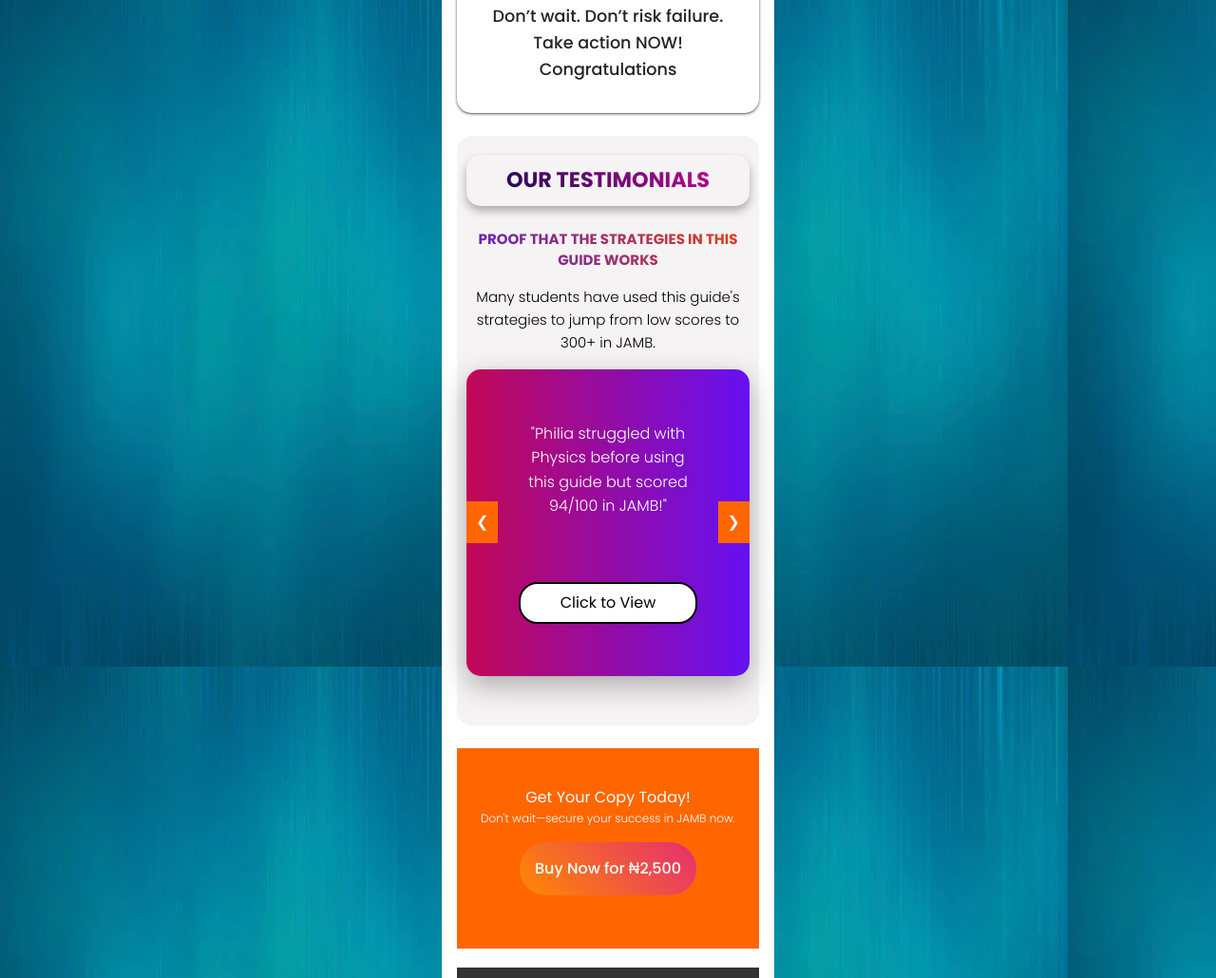
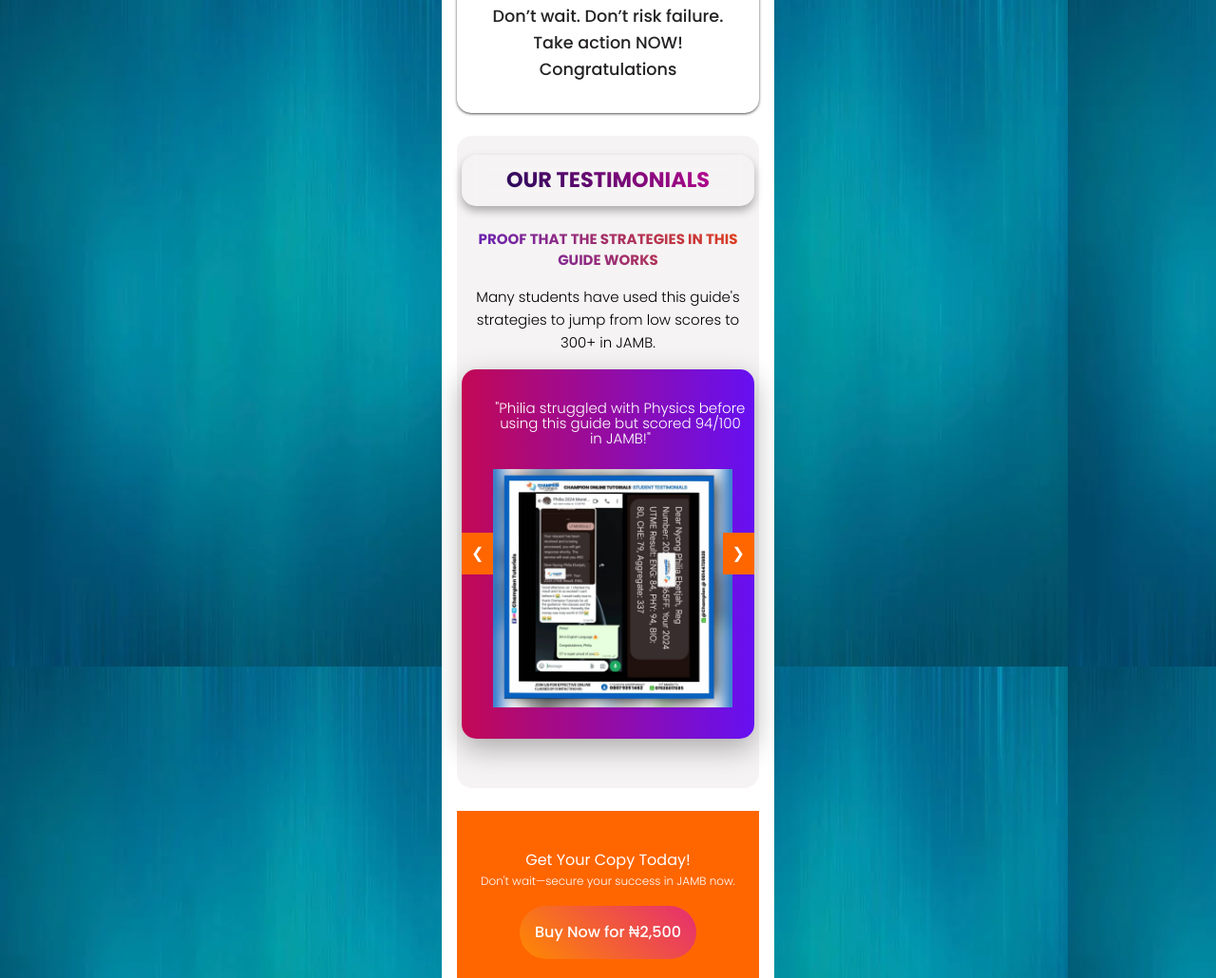
Before and after one commit to TaiwoForbes/CT_Landing_Page, a website: page index.html in a window 1280 px wide. Shown: the part 4548-5578 px from the top of the page at 95% size. Drawn offline with nearby package versions, Linux system fonts and the light colour scheme.

Commit message:
new changes

```diff
--- a/index.html
+++ b/index.html
@@ -146,6 +146,53 @@
                 <div class="testimonial-container">
                     <div class="testimonial">
                         <p>"Philia struggled with Physics before using this guide but scored 94/100 in JAMB!"</p>
+                        <img src="asset/testimonials/philia.jpg" alt="">
+                    </div>
+
+
+                    <div class="testimonial">
+                        <p>"Queen scored 312 and got into Dentistry at UNILAG!"</p>
+                        <img src="asset/testimonials/queen.jpg" alt="">
+
+                    </div>
+                    <div class="testimonial">
+                        <p>"Laurel used these strategies and scored 309 in UTME after six years of leaving secondary
+                            school!"</p>
+                            <img src="asset/testimonials/Photo from Champion Tutorials (2).jpg" alt="">
+
+                    </div>
+                    <div class="testimonial">
+                        <p>"Richard used these strategies and had 310 in the 2023 UTME…"</p>
+                        <img src="asset/testimonials/richard.jpg" alt="">
+
+                    </div>
+                    <div class="testimonial">
+                        <p>"Samuel implemented these strategies in this guide and smashed 336…"</p>
+                        <img src="asset/testimonials/samuel.jpg" alt="">
+
+                    </div>
+                    <div class="testimonial">
+                        <p>"Roli who was struggling with Physics applied these strategies… She smashed 324 and 95/100 in
+                            Physics"</p>
+                            <img src="asset/testimonials/Roli.jpg" alt="">
+
+                    </div>
+                </div>
+                <button class="next">&#10095;</button>
+            </div>
+        </section>
+        <!-- <section class="testimonials ">
+            <div class="story">
+                <h2>Our testimonials</h2>
+                <h3>Proof That The Strategies In This Guide Works</h3>
+                <p>Many students have used this guide's strategies to jump from low scores to 300+ in JAMB.</p>
+
+            </div>
+            <div class="testimonial-slider containers">
+                <button class="prev">&#10094;</button>
+                <div class="testimonial-container">
+                    <div class="testimonial">
+                        <p>"Philia struggled with Physics before using this guide but scored 94/100 in JAMB!"</p>
                         <a href="https://drive.google.com/file/d/1dsUUleIFrTwGYneSw5C4S71aW_0JytDL/view?usp=drivesdk"
                             target="_blank">Click to View</a>
                     </div>
@@ -179,7 +226,7 @@
                 </div>
                 <button class="next">&#10095;</button>
             </div>
-        </section>
+        </section> -->
 
         <section class="cta">
             <h2>Get Your Copy Today!</h2>
--- a/styles.css
+++ b/styles.css
@@ -176,6 +176,94 @@
 
 .testimonials {
   background: #f5f3f3;
+  padding: 20px 5px;
+  border-radius: 1rem;
+  margin-bottom: 1.5rem;
+}
+
+.testimonial-slider {
+  position: relative;
+  max-width: 600px;
+  margin: auto;
+  overflow: hidden;
+  background: linear-gradient(to right, #c20855, #6610f2);
+}
+
+.testimonial-container {
+  display: flex;
+
+  transition: transform 0.5s ease-in-out;
+}
+
+.testimonial {
+  min-width: 110%;
+
+  color: white;
+  display: flex;
+  flex-direction: column;
+  justify-content: space-between;
+  padding: 0.5rem;
+
+
+}
+.testimonial img{
+  margin-right: 1rem;
+}
+
+.testimonial a {
+  margin-top: 1rem;
+  border: black 2px solid;
+  padding: 0.5rem;
+  border-radius: 20px;
+  background-color: white;
+
+  color: black;
+}
+.testimonial p {
+  font-size: 15px;
+  line-height: 16px;
+  margin-bottom:0.5rem ;
+}
+
+.testimonials h2 {
+  text-transform: uppercase;
+  color: rgb(17, 72, 226);
+  font-weight: 700;
+  font-size: 1.4rem;
+  padding: 10px;
+  background: linear-gradient(45deg, #020a4b, #db089c);
+  -webkit-background-clip: text;
+  -webkit-text-fill-color: transparent;
+  border-radius: 15px;
+  box-shadow: 0 5px 10px rgba(0, 0, 0, 0.3);
+  backdrop-filter: blur(10px);
+  margin-bottom: 1.5rem;
+}
+.testimonial a:hover {
+  background: rgb(233, 229, 229);
+}
+
+button {
+  background: #ff6600;
+  color: white;
+  border: none;
+  padding: 10px;
+  cursor: pointer;
+  position: absolute;
+  top: 50%;
+  transform: translateY(-50%);
+  font-size: 1rem;
+}
+
+.prev {
+  left: 0;
+}
+
+.next {
+  right: 0;
+}
+/* .testimonials {
+  background: #f5f3f3;
   padding: 20px 10px;
   border-radius: 1rem;
   margin-bottom: 1.5rem;
@@ -251,7 +339,7 @@
 
 .next {
   right: 0;
-}
+} */
 
 .cta {
   background: #ff6600;
```
Also changed, not shown: asset/testimonials/Photo from Champion Tutorials (2).jpg (added), asset/testimonials/Roli.jpg (added), asset/testimonials/philia.jpg (added), asset/testimonials/queen.jpg (added), asset/testimonials/richard.jpg (added), asset/testimonials/samuel.jpg (added).
